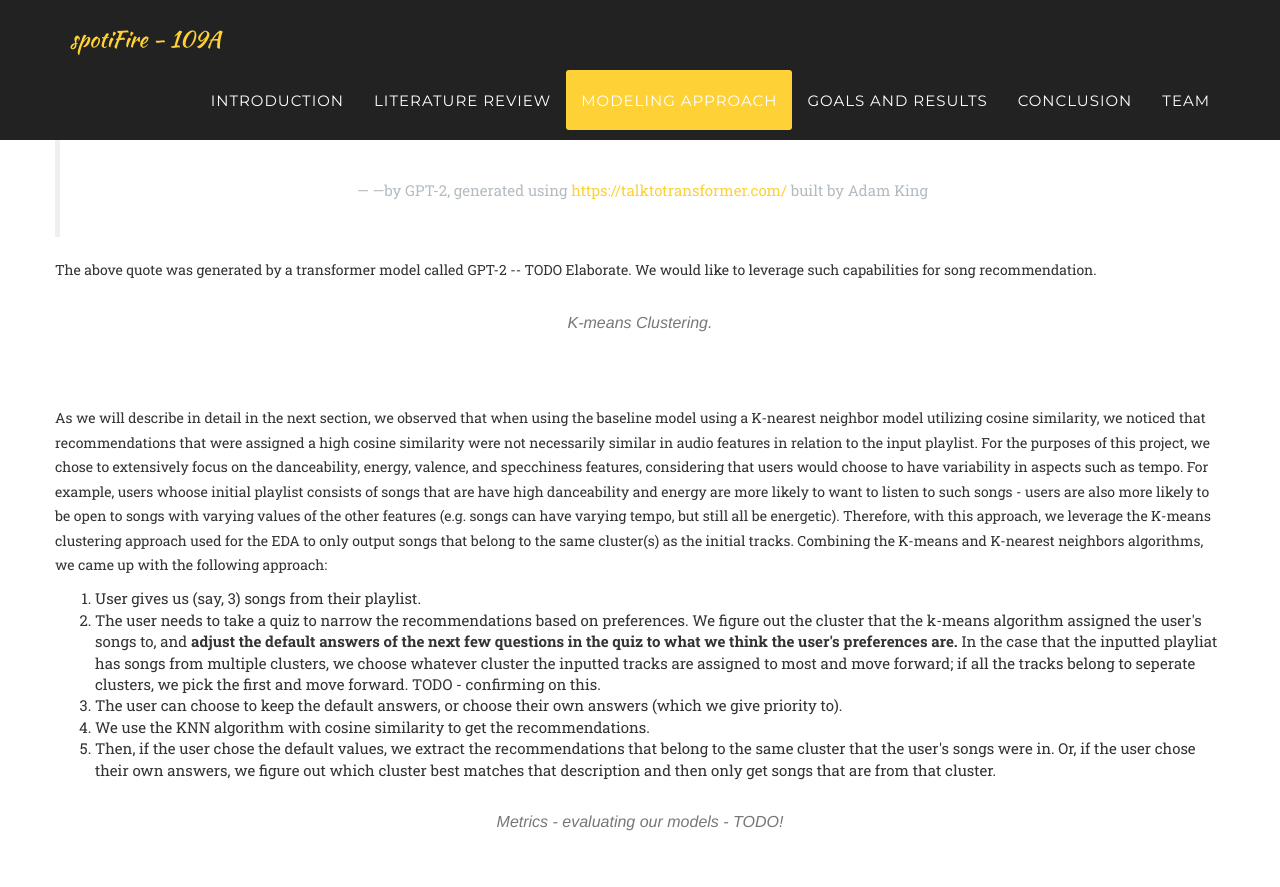
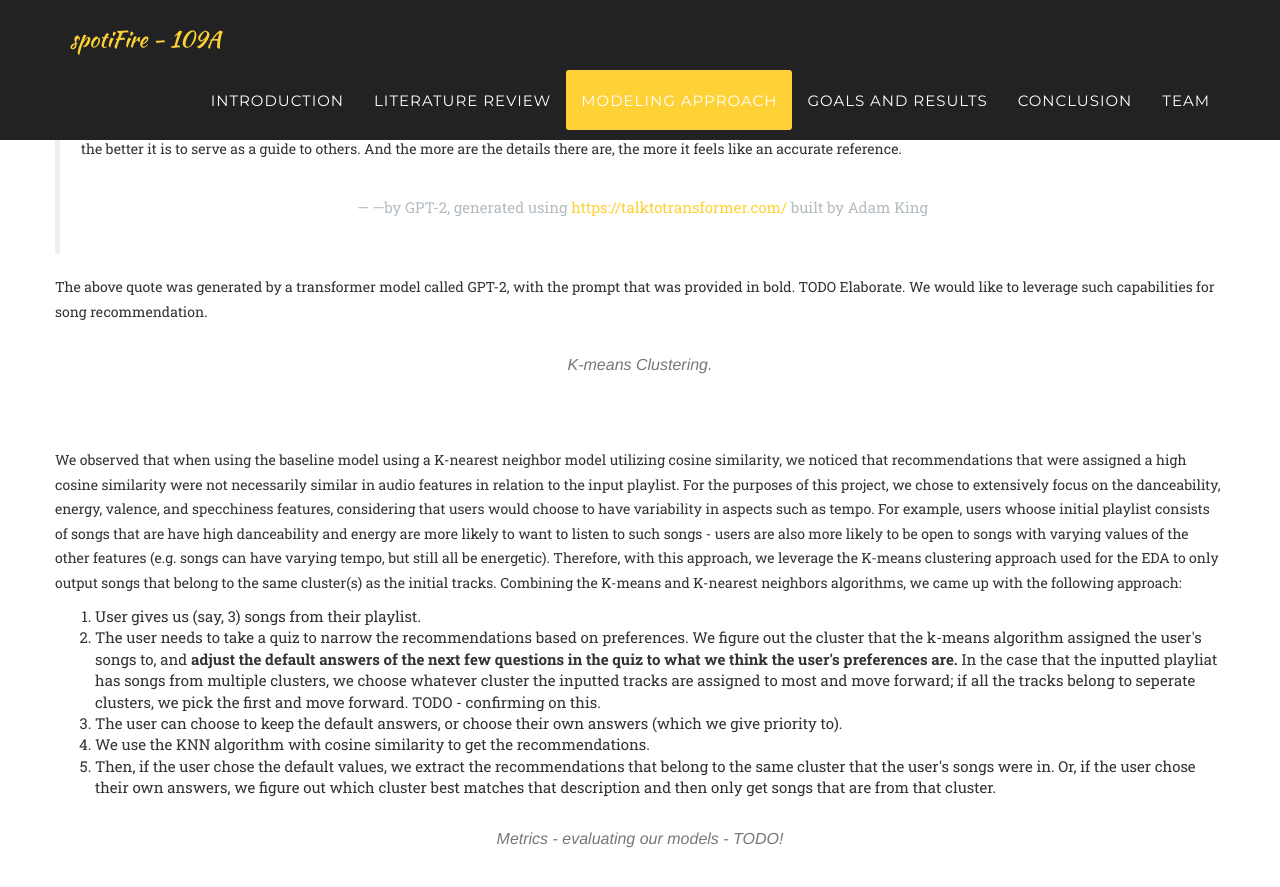
Before and after one commit to riacheruvu/109A_Final_Project, a Jekyll site: the page built from docs/index.html, in a window 1280 px wide and 900 px high, scrolled down 8285 px. Shown: the top 887 px of the window. Built offline with Jekyll 4.4.1, drawn with Linux system fonts in a browser that asks for light colours; some web fonts are replaced; some of the changed text lies outside the part shown.

Commit message:
Adding .csv files and changes to website

```diff
--- a/docs/_includes/introduction.html
+++ b/docs/_includes/introduction.html
@@ -39,11 +39,13 @@
                     <img src="img/Pipeline_For_Inference.jpg" alt="Pipeline for Inference">
                     <br/>
                     <h2 class="section-heading">Preliminary Exploratory Data Analysis</h2>
-                    <h3 class="section-subheading text-muted">As part of the EDA section, we cover four sections: Data description, data exploration, in addition to clustering and PCA.</h3>
+                    <h3 class="section-subheading text-muted">As part of the EDA section, we cover four sections: Data description, data exploration, in addition to clustering and PCA.
+                        <b>TODO: Need to improve flow (per TA's feedback for Milestone 3, and show how EDA contributed to answering the research question!)</b></h3>
                 </div>
 
             <h4 class="subheading">Data Description</h4>
             <p class="text-muted">The Million Playlists dataset originally consisted of 9 columns - we added 8 more columns to the dataset corresponding to audio features of the tracks obtained using the Spotify API.</p>
+
 
             <ul>
                 <li>Pid: The playlist ID</li>
--- a/docs/_includes/litreview.html
+++ b/docs/_includes/litreview.html
@@ -17,7 +17,7 @@
 
             <p>Lops, P., Jannach, D., Musto, C. et al. User Model User-Adap Inter (2019) 29: 239. https://doi.org/10.1007/s11257-019-09231-w</p>
 
-            <p>Millecamp, M., Htun, N., Jin, Y., & Verbert, K. (2018). Controlling Spotify Recommendations: Effects of Personal Characteristics on Music Recommender User Interfaces. <cite> Proceedings of the 26th Conference on User Modeling, Adaptation and Personalization </cite>, 101-109.</p>
+            <p>Millecamp, M., Htun, N., Jin, Y., & Verbert, K. (2018). Controlling Spotify Recommendations: Effects of Personal Characteristics on Music Recommender User Interfaces. <cite><i>Proceedings of the 26th Conference on User Modeling, Adaptation and Personalization</i></cite>, 101-109.</p>
 
             <p>Zamani, H., Schedl, M., Lamere, P., & Chen, C. (2018). An Analysis of Approaches Taken in the ACM RecSys Challenge 2018 for Automatic Music Playlist Continuation.<p>
 
--- a/docs/_includes/modeling_approach.html
+++ b/docs/_includes/modeling_approach.html
@@ -26,11 +26,11 @@
                  <p><b>Incorporating musical sensibilities into song recommendations is crucial for personalizing automatic playlist generation.</b> The more impulsive and customized a song is the more chances there are that it could find itself in a playlist without the choice being necessarily too complex or individualized. The less salient the details of the song, the better it is to serve as a guide to others. And the more are the details there are, the more it feels like an accurate reference.</p>
                 <footer>—by GPT-2, generated using <cite><a href="https://talktotransformer.com/">https://talktotransformer.com/</a> built by Adam King</cite></footer>
                 </blockquote>
-                <p>The above quote was generated by a transformer model called GPT-2 -- TODO Elaborate. We would like to leverage such capabilities for song recommendation.</p>
+                <p>The above quote was generated by a transformer model called GPT-2, with the prompt that was provided in bold. TODO Elaborate. We would like to leverage such capabilities for song recommendation.</p>
                 <div class="col-lg-12 text-center">
                     <h3 class="section-subheading text-muted">K-means Clustering.</h3>
                 </div>
-                <p>As we will describe in detail in the next section, we observed that when using the baseline model  using a K-nearest neighbor model utilizing cosine similarity, we noticed that recommendations that were assigned a high cosine similarity were not necessarily similar in audio features in relation to the input playlist.
+                <p>We observed that when using the baseline model using a K-nearest neighbor model utilizing cosine similarity, we noticed that recommendations that were assigned a high cosine similarity were not necessarily similar in audio features in relation to the input playlist.
 
                 For the purposes of this project, we chose to extensively focus on the danceability, energy, valence, and specchiness features, considering that users would choose to have variability in aspects such as tempo.
 
--- a/docs/_includes/trajectory.html
+++ b/docs/_includes/trajectory.html
@@ -35,7 +35,7 @@
                                     <h4 class="subheading">Design choices for the models</h4>
                                 </div>
                                 <div class="timeline-body">
-                                    <p class="text-muted">As we were building upon our baseline model, using a K-nearest neighbor model utilizing cosine similarity, we noticed that recommendations that were assigned a high cosine similarity were not necessarily similar in audio features in relation to the input playlist. TODO: Elaborate further.</p>
+                                    <p class="text-muted">As mentioned in the previous section, in order to narrow down user- we were building upon our baseline model, using a K-nearest neighbor model utilizing cosine similarity, we noticed that recommendations that were assigned a high cosine similarity were not necessarily similar in audio features in relation to the input playlist. TODO: Elaborate further.</p>
                                 </div>
                             </div>
                         </li>
```
